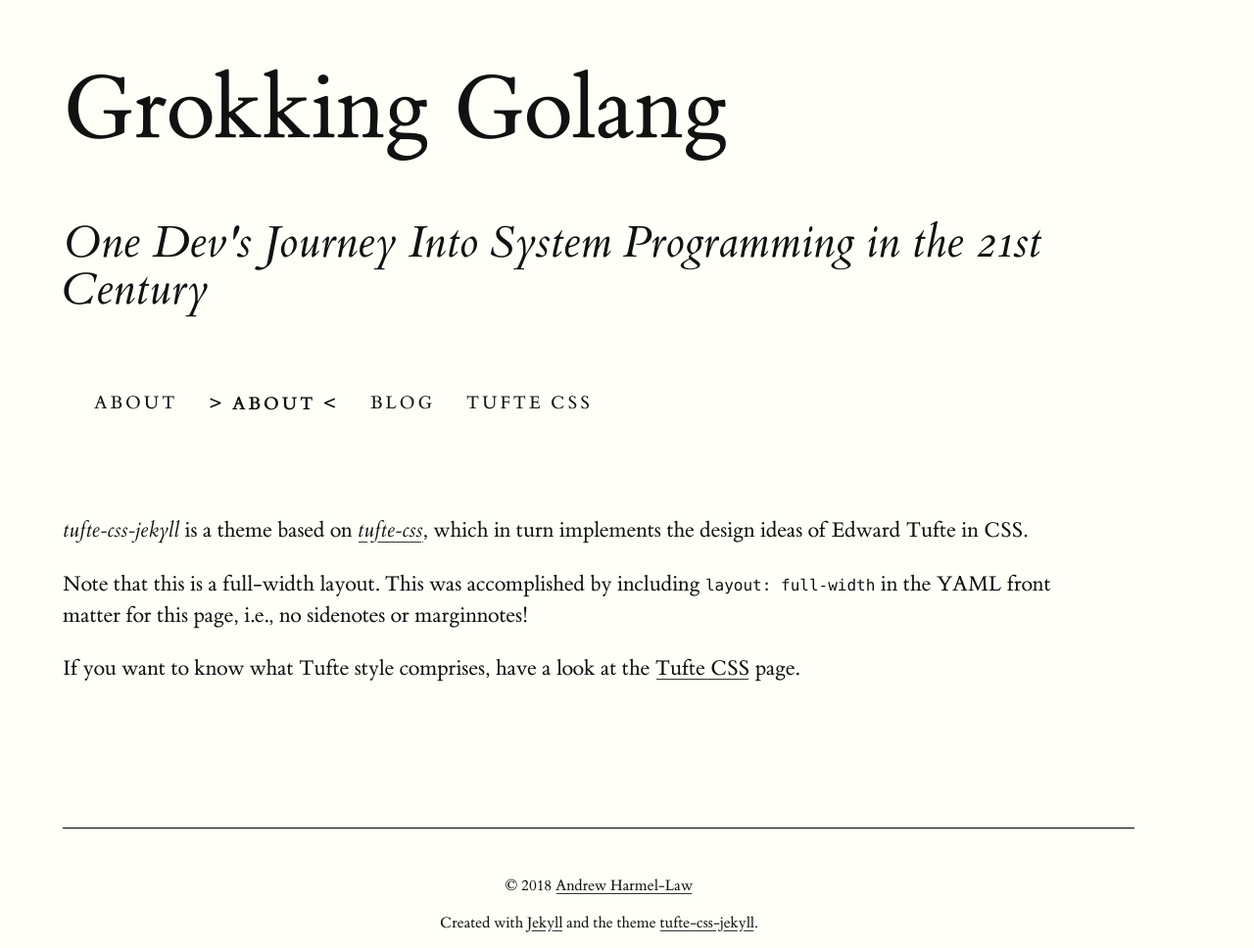
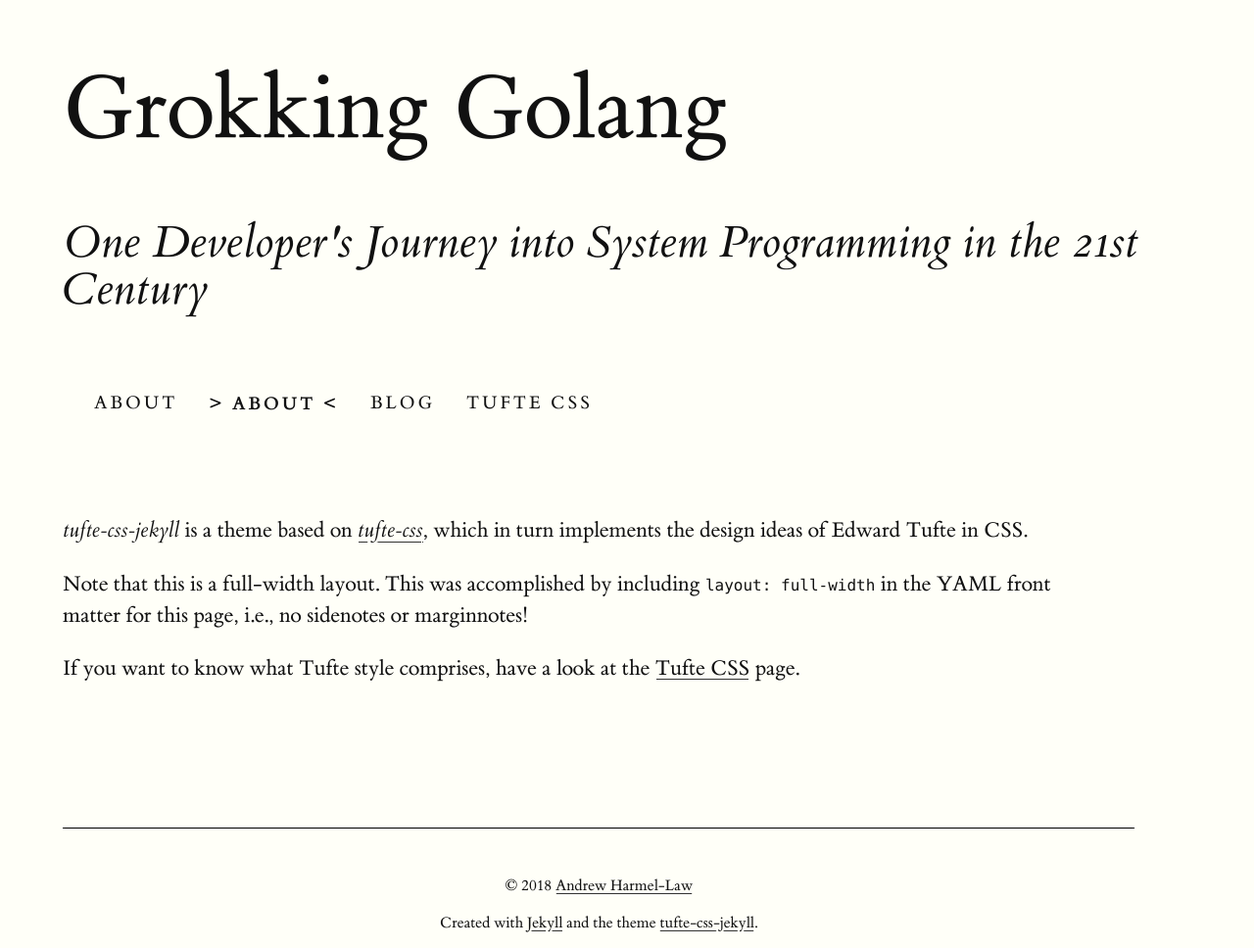
Before and after one commit to grokkinkotlin/grokkinkotlin.github.com, a Jekyll site: the page built from index.md, in a window 1280 px wide. Shown: the whole page at 98% size. Built offline with Jekyll 4.4.1, drawn with Linux system fonts in a browser that asks for light colours.

Commit message:
Commit changes in src

```diff
--- a/_config.yml
+++ b/_config.yml
@@ -3,7 +3,7 @@ baseurl:
 title: Grokking Golang
 # Whether the header (with large title and subtitle) should be displayed
 header: true
-subtitle: One Dev's Journey Into System Programming in the 21st Century
+subtitle: One Developer's Journey into System Programming in the 21st Century
 author: Andrew Harmel-Law
 email: andrew [at] harmel-law [dot] com
 description: A blog about the things I learn, and the thoughts I have, as I learn my first system-level language.
```
